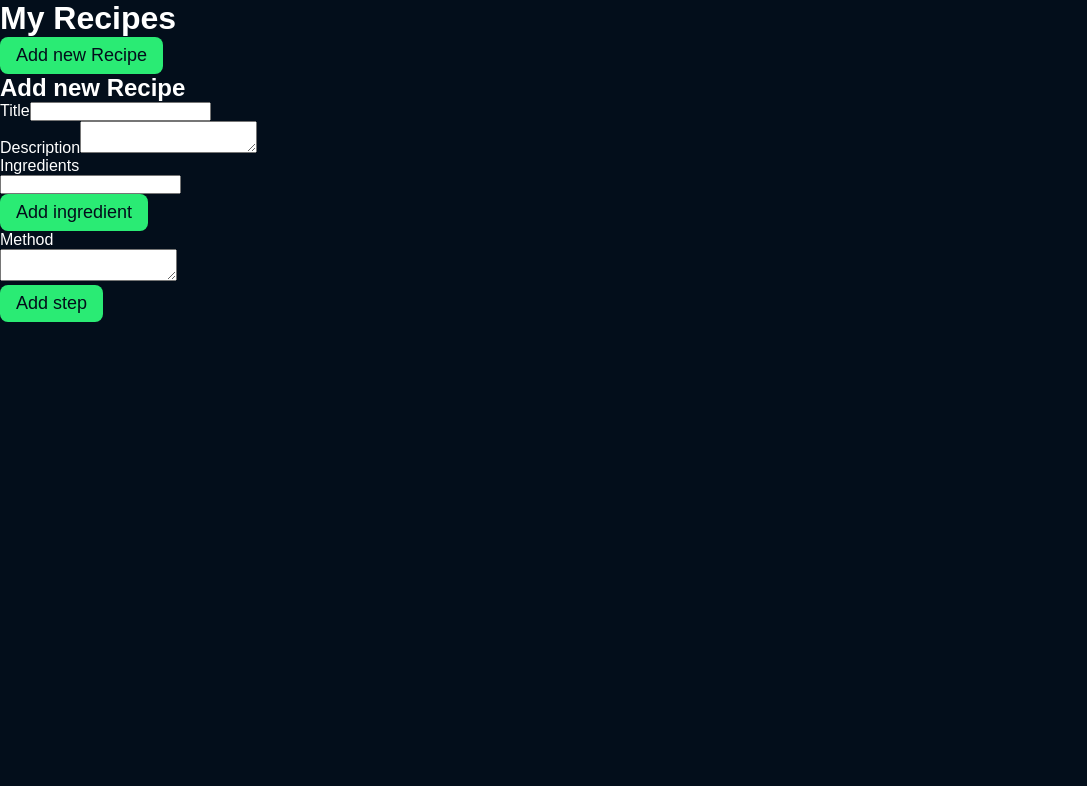
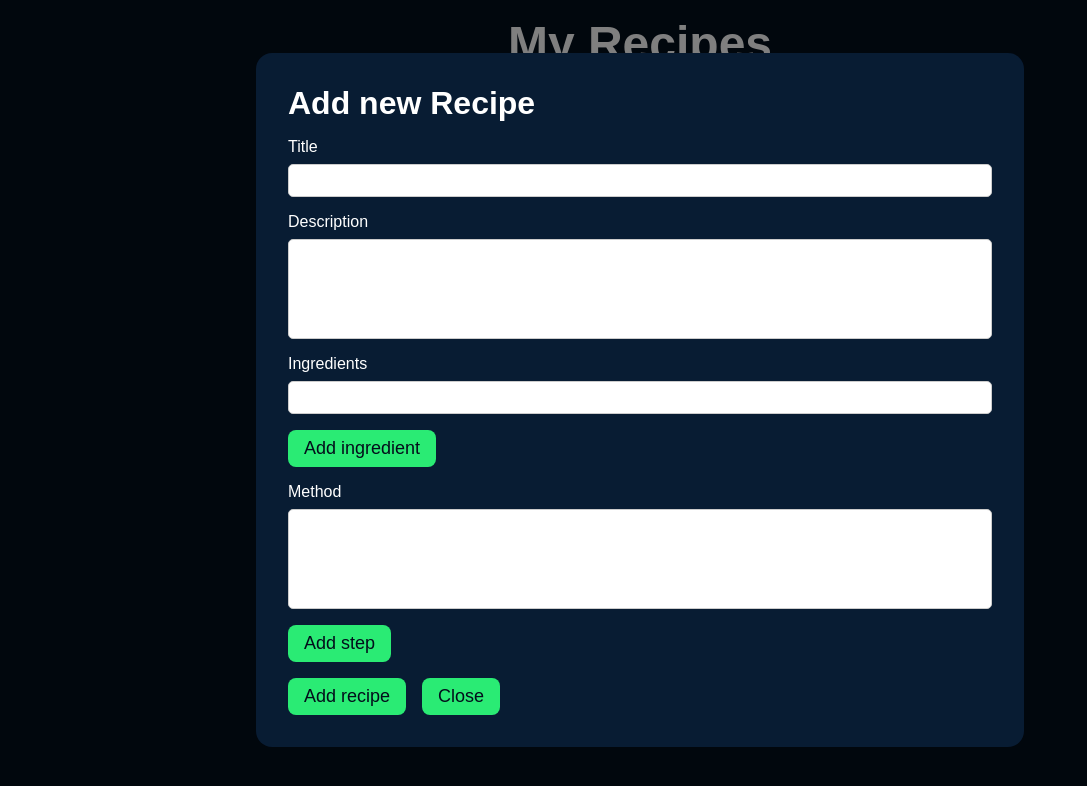
Before and after one commit to IlyaKrapivnoy/vue_recipe-app, a Vue app: page / in a window 1280 px wide. Shown: the top 786 px of the page, without its empty margins (0-1087 px from the left). Built offline with nearby package versions, Linux system fonts and the light colour scheme.

Commit message:
add styles

```diff
--- a/src/views/HomeView.vue
+++ b/src/views/HomeView.vue
@@ -35,6 +35,9 @@
             </div>
             <button>Add step</button>
           </div>
+
+          <button type="submit">Add recipe</button>
+          <button>Close</button>
         </form>
       </div>
     </div>
@@ -42,7 +45,98 @@
 </template>
 
 <script>
+import { ref } from "vue";
 export default {
   name: "HomeView",
 };
 </script>
+
+<style>
+.home {
+  padding: 1rem;
+  display: flex;
+  flex-direction: column;
+  align-items: center;
+}
+
+h1 {
+  font-size: 3rem;
+  margin-bottom: 32px;
+}
+
+.recipes {
+  display: grid;
+  grid-template-columns: repeat(auto-fit, minmax(300px, 1fr));
+}
+
+.recipes .card {
+  padding: 1rem;
+  border-radius: 5px;
+  margin: 1rem;
+  background-color: #081c33;
+}
+
+.recipes .card h2 {
+  font-size: 2rem;
+  margin-bottom: 1rem;
+}
+
+.recipes .card p {
+  font-size: 1.125rem;
+  line-height: 1.4;
+  margin-bottom: 1rem;
+}
+
+.add-recipe-popup {
+  position: fixed;
+  top: 0;
+  left: 0;
+  width: 100%;
+  height: 100%;
+  background-color: rgba(0, 0, 0, 0.5);
+  display: flex;
+  justify-content: center;
+  align-items: center;
+}
+
+.add-recipe-popup .popup-content {
+  background-color: #081c33;
+  padding: 2rem;
+  border-radius: 1rem;
+  width: 100%;
+  max-width: 768px;
+}
+
+.popup-content h2 {
+  font-size: 2rem;
+  margin-bottom: 1rem;
+}
+
+.popup-content .group {
+  margin-bottom: 1rem;
+}
+
+.popup-content .group label {
+  display: block;
+  margin-bottom: 0.5rem;
+}
+
+.popup-content .group input,
+.popup-content .group textarea {
+  display: block;
+  width: 100%;
+  padding: 0.5rem;
+  border: 1px solid #ccc;
+  border-radius: 5px;
+  margin-bottom: 1rem;
+}
+
+.popup-content .group textarea {
+  height: 100px;
+  resize: none;
+}
+
+.popup-content button[type="submit"] {
+  margin-right: 1rem;
+}
+</style>
```
